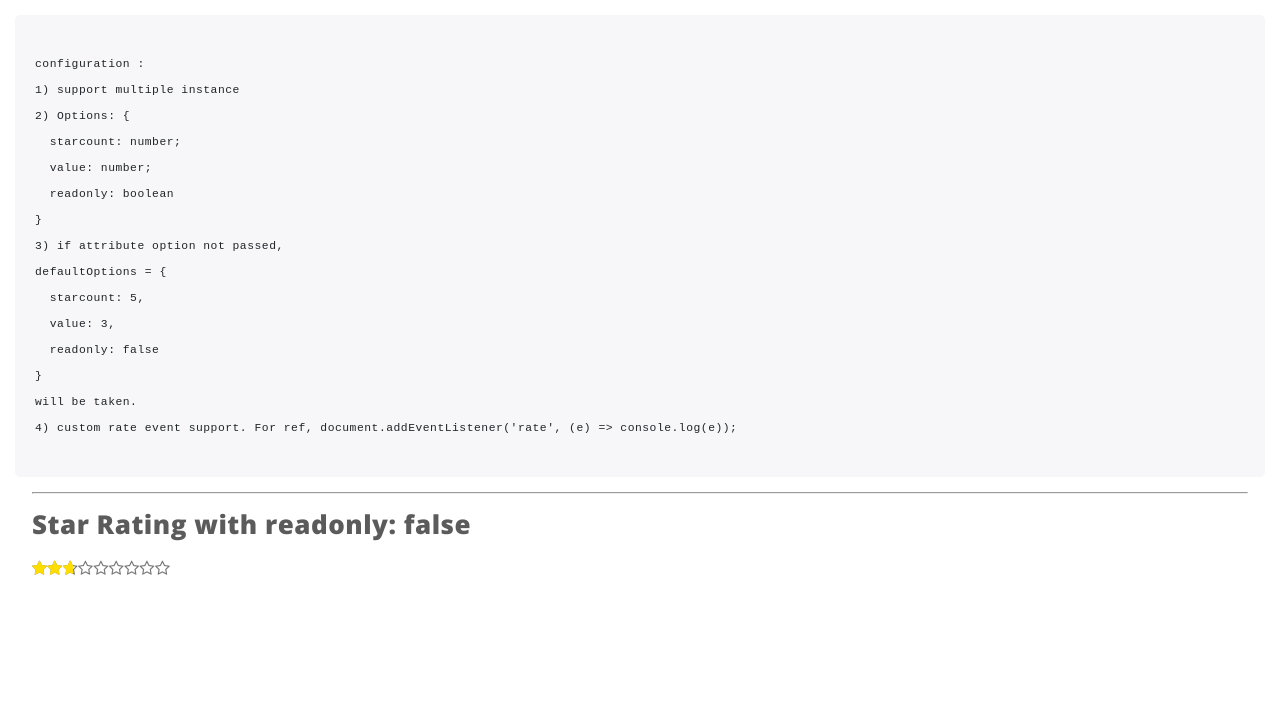
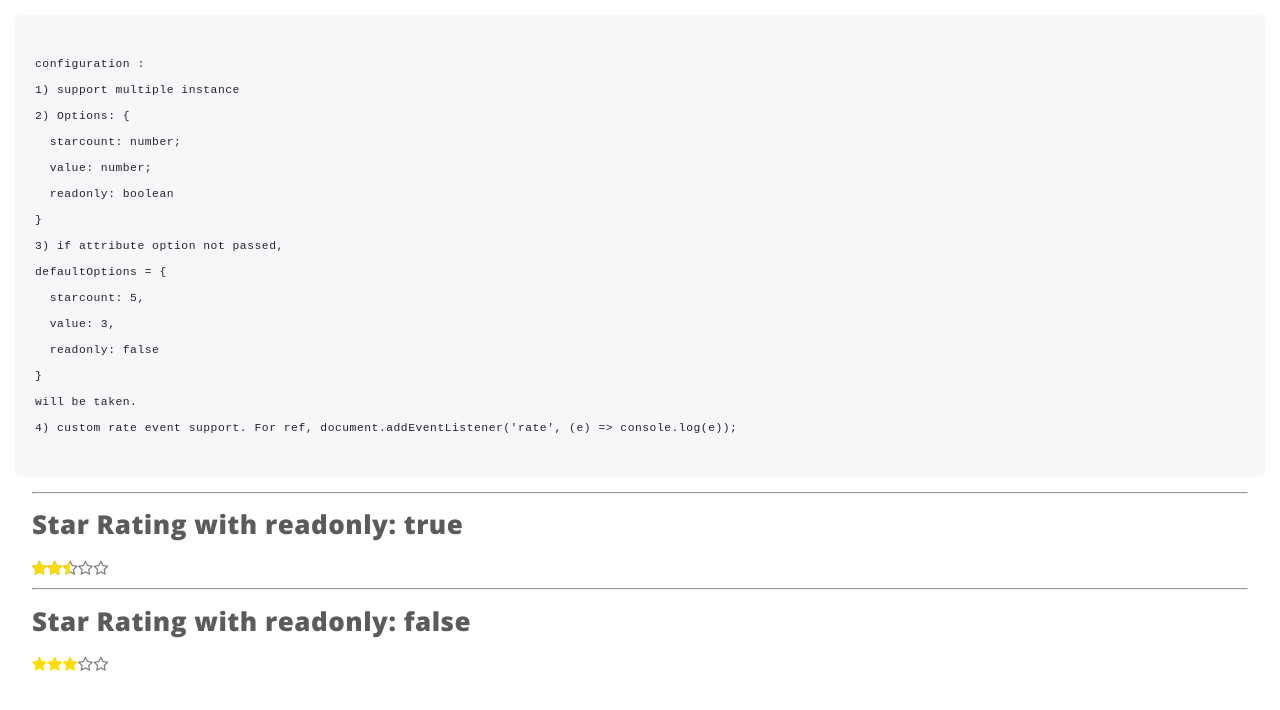
Before and after one commit to arunbharath91/StarRating, a website built with webpack: page src/index.html in a window 1280 px wide. Built offline with nearby package versions, Linux system fonts and the light colour scheme.

Commit message:
++update

```diff
--- a/src/app/star-rating-config.ts
+++ b/src/app/star-rating-config.ts
@@ -1,3 +1,5 @@
 import { StarRating } from "./star-rating";
 
-const rating = new StarRating('#rating', {starcount: 9, readonly: true, value: 2.4});
+const rating = new StarRating('#rating', {starcount: 5, readonly: true, value: 2.4});
+
+const rating2 = new StarRating('#rating2', {starcount: 5, readonly: false, value: 3});
--- a/src/index.html
+++ b/src/index.html
@@ -41,8 +41,12 @@ will be taken.
 </pre>
 <div class="container" style="width: 95%; margin: auto;">
 <hr/>
+<h1>Star Rating with readonly: true</h1>
+<div id="rating"></div>
+
+<hr/>
 <h1>Star Rating with readonly: false</h1>
-<div id="rating"></div>
+<div id="rating2"></div>
   </div>
 
 
```
